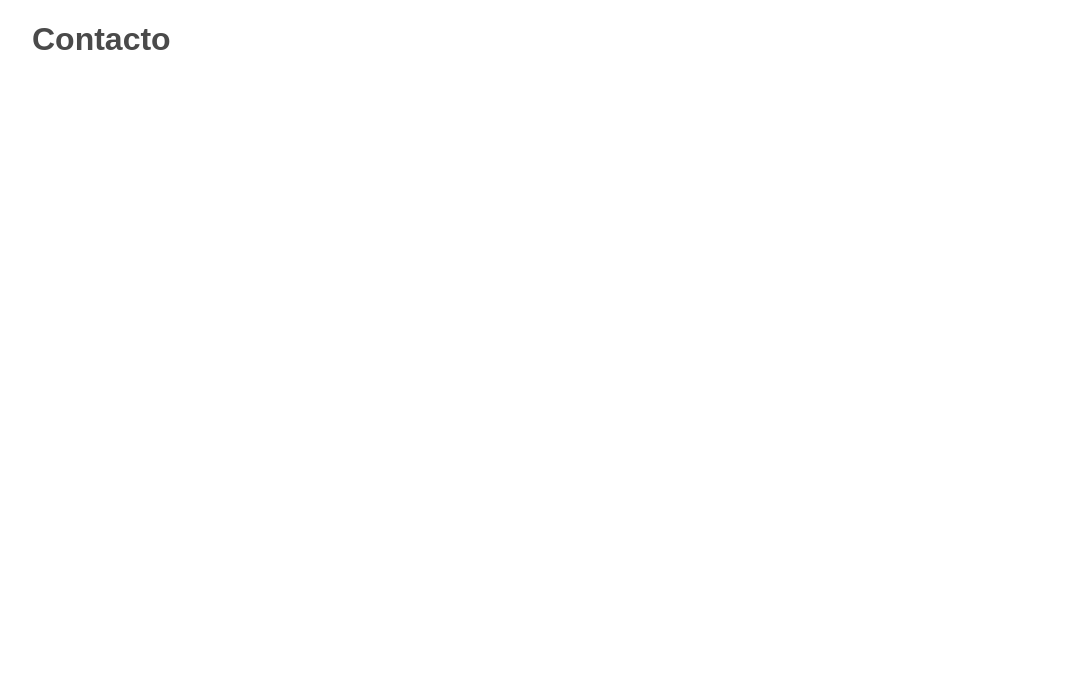
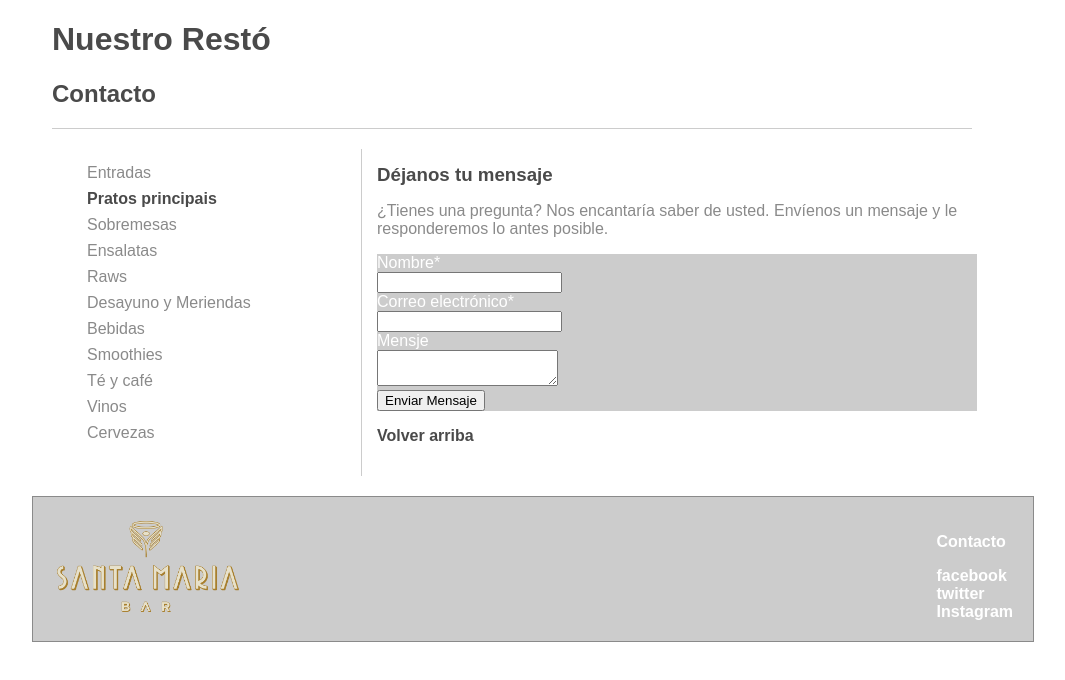
Before and after one commit to dirsantana/cartaRestaurante, a plain HTML site: page contact.html in a window 1280 px wide. Shown: the whole page, without its empty margins (128-1193 px from the left). Drawn offline with Linux system fonts and the light colour scheme.

Commit message:
Esqueleto da pagina de contato

```diff
--- a/contact.html
+++ b/contact.html
@@ -1,11 +1,63 @@
 <!DOCTYPE html>
-<html>
+<html lang="pt-br">
+
 <head>
-  <title>Contacto</title>
   <meta charset="utf-8">
-  <link href="css/style.css" rel="stylesheet"/>
-  </head>
+  <link href="css/style.css" rel="stylesheet" />
+  <title>Santa Maria Bar - Pratos Principais</title>
+</head>
+
 <body>
-  <h1>Contacto</h1>
+  <header>
+    <h1>Nuestro Restó</h1>
+    <h2>Contacto</h2>
+  </header>
+  <main>
+    <nav>
+      <ul>
+        <li><a href="index.html">Entradas</a></li>
+        <li class="active"><a href="pratosPrincipais.html">Pratos principais</a></li>
+        <li><a href="sobremesas.html">Sobremesas</a></li>
+        <li>Ensalatas</li>
+        <li>Raws</li>
+        <li>Desayuno y Meriendas</li>
+        <li>Bebidas</li>
+        <li>Smoothies</li>
+        <li>Té y café</li>
+        <li>Vinos</li>
+        <li>Cervezas</li>
+      </ul>
+    </nav>
+    <section class="contacto">
+      <h3>Déjanos tu mensaje</h3>
+      <p>¿Tienes una pregunta? Nos encantaría saber de usted. Envíenos un mensaje y le responderemos lo antes posible.</p>
+      <form class="fomulario" action"" method="">
+        <label for="">Nombre*</label>
+        </br>
+        <input type="text" name="nombre" id="nombre" required/>
+        <br>
+        <label>Correo electrónico*</label>
+        <br>
+        <input type="email" name="email" id="email" required/>
+        <br>
+        <label>Mensje</label>
+        <br>
+        <textarea name="message" id="message"></textarea>
+        <br>
+        <button type="submit">Enviar Mensaje</button>
+      </form>
+      <p><a href="#">Volver arriba</a></section></p>
+    </section>
+  </main>
+  <footer>
+    <img src="img/logo-web.png" alt="Santa Maria Bar Logo"/>
+    <section>
+      <p class="contact"><a href="contact.html">Contacto</a></p>
+      <p class="social"><a href="https://facebook.com" target="_blank">facebook</a></p>
+      <p class="social"><a href="https://twitter.com" target="_blank">twitter</a></p>
+      <p class="social"><a href="https://instagram.com" target="_blank">Instagram</a></p>
+    </section>
+  </footer>
 </body>
+
 </html>
--- a/css/style.css
+++ b/css/style.css
@@ -46,6 +46,15 @@ main section p,
 main nav li {
   color: #8A8A8A;
   list-style: none;
+}
+
+section label {
+  color: white;
+  list-style: none;
+}
+
+section form {
+  background-color: #ccc;
 }
 
 header {
```
